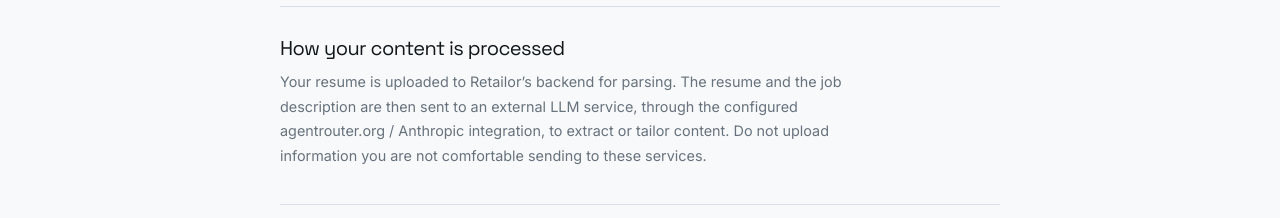
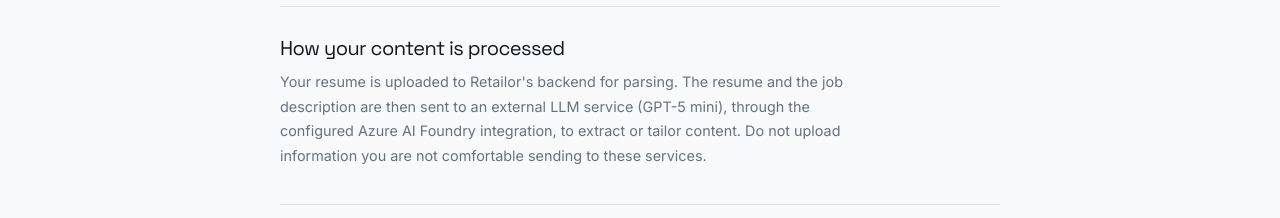
Before and after one commit to danwiic/retailor-frontend, a Next.js app: page /privacy in a window 1280 px wide. Shown: the part 549-767 px from the top of the page. Built offline with nearby package versions, Linux system fonts and the light colour scheme.

Commit message:
fix: update external LLM integration references in README and Privacy Policy

```diff
--- a/app/privacy/page.tsx
+++ b/app/privacy/page.tsx
@@ -30,9 +30,9 @@
         </LegalSection>
         <LegalSection title="How your content is processed">
           <p>
-            Your resume is uploaded to Retailor&rsquo;s backend for parsing. The resume and the job
-            description are then sent to an external LLM service, through the configured
-            agentrouter.org / Anthropic integration, to extract or tailor content. Do not upload
+            Your resume is uploaded to Retailor's backend for parsing. The resume and the job
+            description are then sent to an external LLM service (GPT-5 mini), through the
+            configured Azure AI Foundry integration, to extract or tailor content. Do not upload
             information you are not comfortable sending to these services.
           </p>
         </LegalSection>
```
Also changed, not shown: 1 other file (tests, documents, lock files or other folders).
